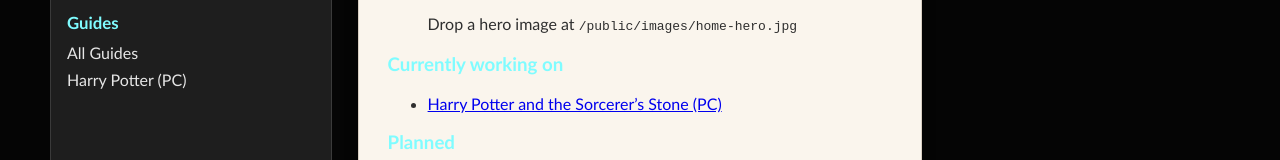
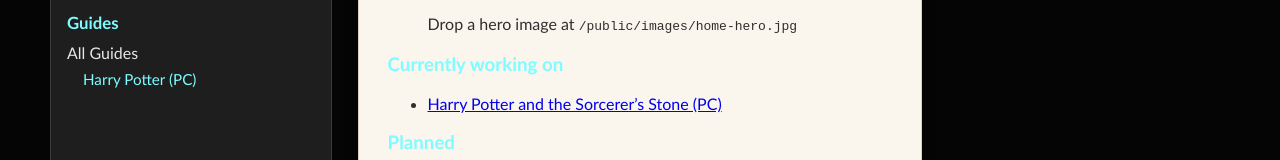
Before and after one commit to laurawkr/retro-game-fixes-web, an Astro site: page / in a window 1280 px wide. Shown: the part 338-498 px from the top of the page. Built offline with nearby package versions, Linux system fonts and the light colour scheme; Astro itself is replaced by a stand-in of ours.

Commit message:
new style

```diff
--- a/public/styles/main.css
+++ b/public/styles/main.css
@@ -213,3 +213,22 @@ body {
   font-size: 0.85rem;
   text-align: center;
 }
+
+/* Nested Guide List */
+.lr-subnav {
+  padding-left: 1rem;
+  margin-top: 0.4rem;
+}
+
+.lr-subnav li {
+  margin: 0.45rem 0;
+}
+
+.lr-subnav a {
+  font-size: 0.95rem;
+  color: var(--accent-cyan);
+}
+
+.lr-subnav a:hover {
+  text-decoration: underline;
+}
```
